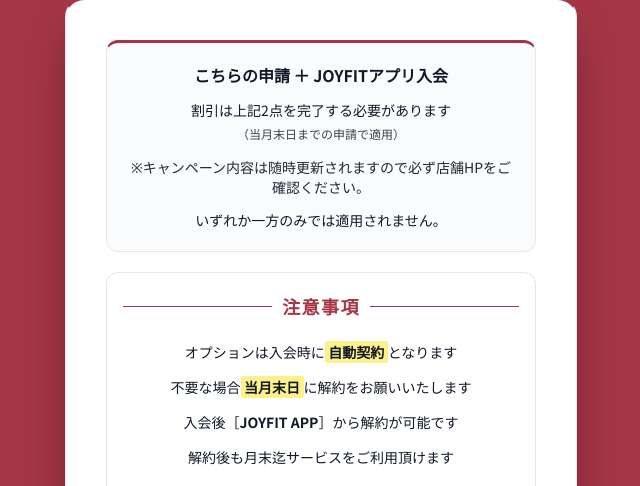
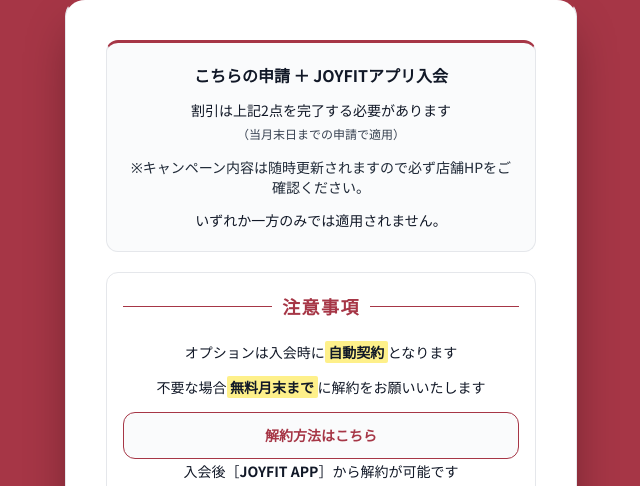
Before and after one commit to ryuta3162-a11y/nodai-rugby, a plain HTML site: page index.html in a window 1280 px wide. Shown: the part 239-725 px from the top of the page, without its empty margins (319-959 px from the left). Drawn offline with nearby package versions, Linux system fonts and the light colour scheme.

Commit message:
Update index.html

```diff
--- a/index.html
+++ b/index.html
@@ -214,6 +214,24 @@
             padding: 0.85rem 0.75rem;
             border-radius: var(--radius);
         }
+        .cancel-how-banner {
+            display: block;
+            margin-top: 0.75rem;
+            padding: 0.65rem 1rem;
+            text-align: center;
+            font-size: 0.875rem;
+            font-weight: 700;
+            color: var(--brand-red);
+            background: #FAFBFC;
+            border: 1px solid var(--brand-red);
+            border-radius: var(--radius);
+            text-decoration: none;
+            transition: background-color 0.2s ease, color 0.2s ease;
+        }
+        .cancel-how-banner:hover {
+            background-color: var(--brand-red);
+            color: #fff;
+        }
     </style>
 </head>
 <body class="antialiased">
@@ -248,7 +266,8 @@
                     </div>
                     <div class="option-precautions__body">
                         <p>オプションは入会時に<span class="option-mark">自動契約</span>となります</p>
-                        <p>不要な場合<span class="option-mark">当月末日</span>に解約をお願いいたします</p>
+                        <p>不要な場合<span class="option-mark">無料月末まで</span>に解約をお願いいたします</p>
+                        <a href="https://www.youtube.com/shorts/qpvkmWi-vTM" target="_blank" rel="noopener noreferrer" class="cancel-how-banner">解約方法はこちら</a>
                         <p>入会後［<span class="font-bold">JOYFIT APP</span>］から解約が可能です</p>
                         <p>解約後も月末迄サービスをご利用頂けます</p>
                     </div>
```
